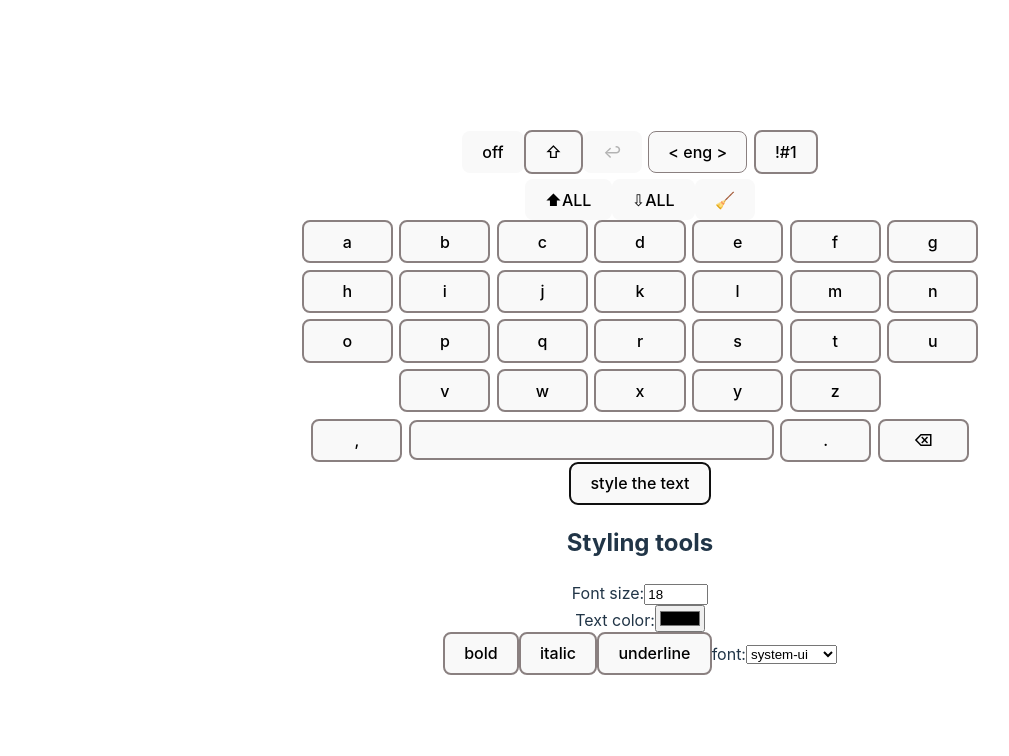
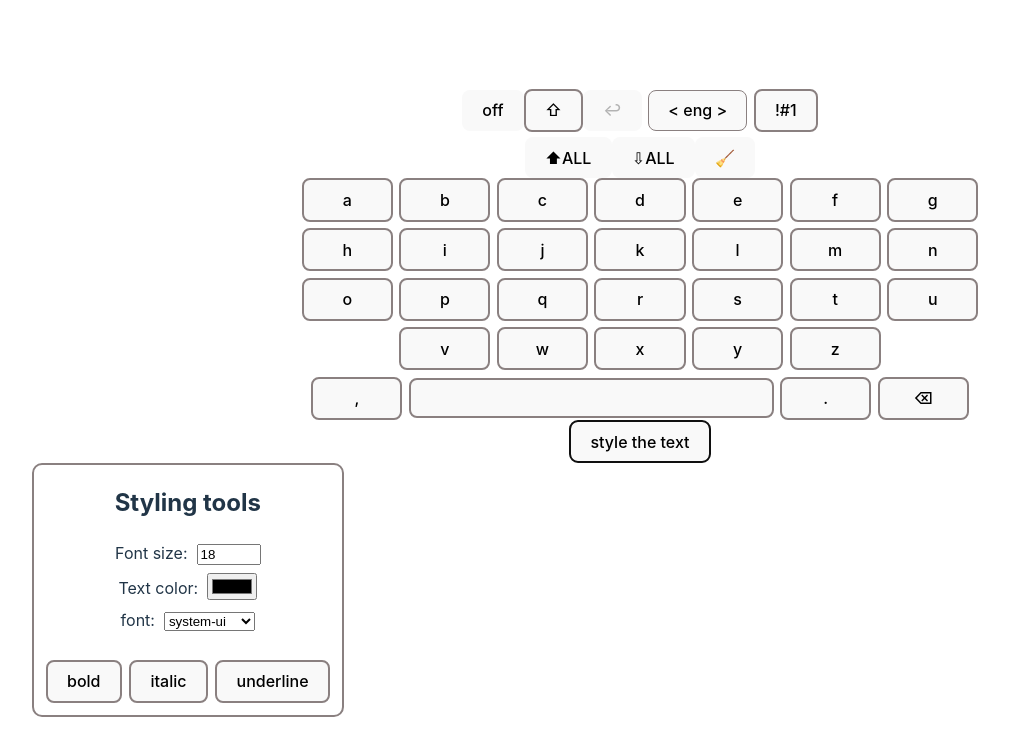
Before and after one commit to ori-eph/keyboard, a React (Vite) app in the folder key-board/: page / in a window 1280 px wide. Both pictures are taken after a click on the button "style the text". Shown: the top 756 px of the page, without its empty margins (0-1009 px from the left). Built offline with nearby package versions, Linux system fonts and the light colour scheme; the HTML template or start-up script is replaced by a standard one.

Commit message:
border to tools

```diff
--- a/key-board/src/components/Color.jsx
+++ b/key-board/src/components/Color.jsx
@@ -3,8 +3,8 @@ export default function Color(props) {
     props.setColor(e.target.value);
   }
   return (
-    <div className="color">
-      <label htmlFor="color-picker">Text color:</label>
+    <div className="color tool">
+      <label htmlFor="color-picker">Text color: &nbsp;</label>
       <input
         onChange={(e) => {
           handleColorChange(e);
--- a/key-board/src/components/Font.jsx
+++ b/key-board/src/components/Font.jsx
@@ -26,26 +26,8 @@ export default function Font(props) {
   }
 
   return (
-    <div className="Font">
-      <Button
-        value="bold"
-        className="key"
-        style={{ fontWeight: "bold" }}
-        onClick={() => handleFontWeightChange("bold")}
-      />
-      <Button
-        value="italic"
-        className="key"
-        style={{ fontStyle: "italic" }}
-        onClick={() => handleFontStyleChange("italic")}
-      />
-      <Button
-        value="underline"
-        className="key"
-        style={{ textDecoration: "underline" }}
-        onClick={() => handleTextDecorationChange("underline")}
-      />
-      <label htmlFor="fontFam">font:</label>
+    <div className="Font tool">
+      <label htmlFor="fontFam">font: &nbsp;</label>
       <select
         name="fontFam"
         id="fontFam"
@@ -57,6 +39,26 @@ export default function Font(props) {
           </option>
         ))}
       </select>
+      <br />
+      <br />
+      <Button
+        value="bold"
+        className="key fontKey"
+        style={{ fontWeight: "bold" }}
+        onClick={() => handleFontWeightChange("bold")}
+      />
+      <Button
+        value="italic"
+        className="key fontKey"
+        style={{ fontStyle: "italic" }}
+        onClick={() => handleFontStyleChange("italic")}
+      />
+      <Button
+        value="underline"
+        className="key fontKey"
+        style={{ textDecoration: "underline" }}
+        onClick={() => handleTextDecorationChange("underline")}
+      />
     </div>
   );
 }
--- a/key-board/src/components/Size.jsx
+++ b/key-board/src/components/Size.jsx
@@ -4,8 +4,8 @@ export default function Size(props) {
     props.setSize(size);
   }
   return (
-    <div className="Size">
-      <label htmlFor="Size-picker">Font size:</label>
+    <div className="Size tool">
+      <label htmlFor="Size-picker">Font size: &nbsp;</label>
       <input
         onChange={(e) => {
           handleSizeChange(e);
--- a/key-board/src/components/Tools.jsx
+++ b/key-board/src/components/Tools.jsx
@@ -9,9 +9,12 @@ function Tools(props) {
     props.setMenu((menu) => !menu);
   }
   return (
-    <>
+    <div>
       <Button className="key" value="style the text" onClick={displayMenu} />
-      <div style={props.menu ? { display: "block" } : { display: "none" }}>
+      <div
+        style={props.menu ? { display: "block" } : { display: "none" }}
+        className="tools"
+      >
         <h2>Styling tools</h2>
         <Size size={props.size} setSize={props.setSize} />
         <Color setColor={props.setColor} />
@@ -26,7 +29,7 @@ function Tools(props) {
           setTextDecoration={props.setTextDecoration}
         />
       </div>
-    </>
+    </div>
   );
 }
 
--- a/key-board/src/css/keyboard.css
+++ b/key-board/src/css/keyboard.css
@@ -11,6 +11,20 @@
 
 #space-line {
   margin-top: 0.5vw;
+}
+
+.tool {
+  margin: 1vh;
+}
+
+.fontKey {
+  margin: 0.3vw;
+}
+
+.tools {
+  border-radius: 10px;
+  border: 2px solid rgb(138, 128, 128);
+  width: fit-content;
 }
 
 .key {
```
